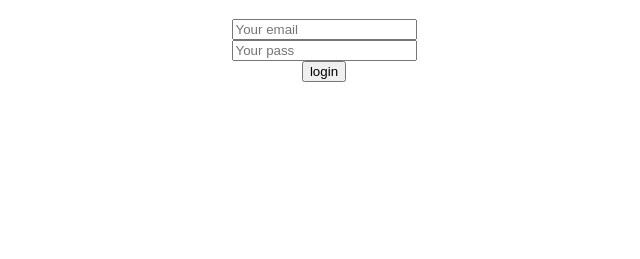
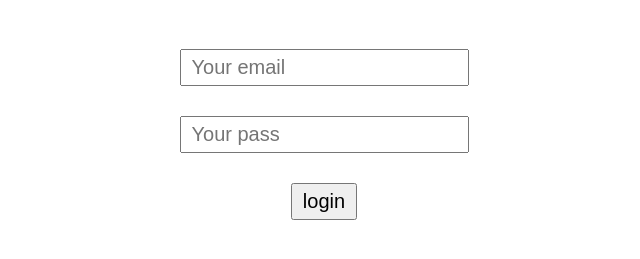
Before and after one commit to jannatunnur/html_pr5, a plain HTML site: page index.html in a window 1280 px wide. Shown: the part 61-320 px from the top of the page, without its empty margins (0-640 px from the left). Drawn offline with Linux system fonts and the light colour scheme.

Commit message:
input des added

```diff
--- a/style.css
+++ b/style.css
@@ -4,3 +4,8 @@
 	width:50%;
 	align-items:center;
 }
+.login-form input{
+	margin-top:30px;
+	font-size:20px;
+	padding:5px 10px;
+}
```
